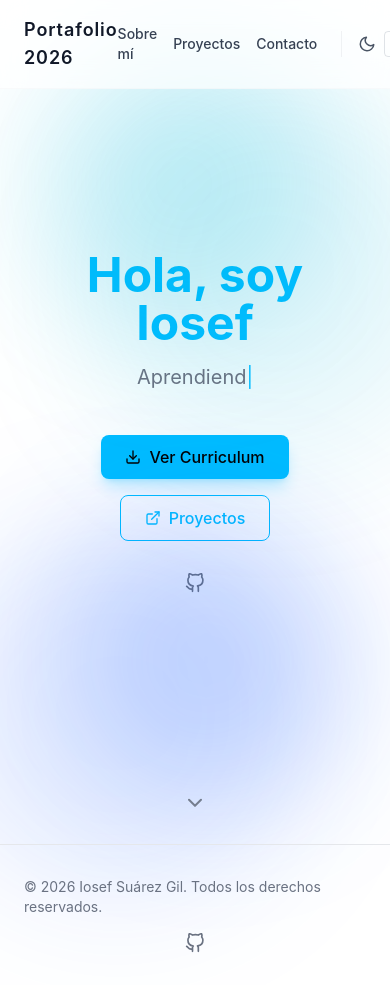
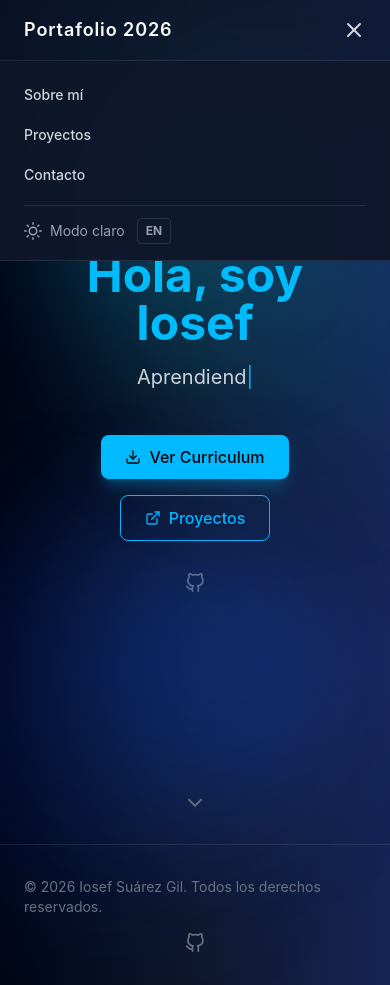
Before and after one commit to SuarezGil/Portafolio-web, a React (Vite) app in the folder apps/frontend/: page / in a window 390 px wide. Both pictures are taken after a click on the button "Abrir menú". Built offline with nearby package versions, Linux system fonts and the light colour scheme.

Commit message:
Add mobile hamburger menu to fix navbar overflow
On narrow viewports the horizontal nav overflowed the screen (title
wrapped, language toggle got clipped off). Collapses into a hamburger
menu below the md breakpoint instead.

```diff
--- a/apps/frontend/src/components/NavBar.jsx
+++ b/apps/frontend/src/components/NavBar.jsx
@@ -1,20 +1,24 @@
+import { useState } from 'react'
 import { Link } from 'react-router-dom'
 import { useTheme } from '../context/ThemeContext'
 import { useI18n } from '../context/I18nContext'
-import { FiSun, FiMoon } from 'react-icons/fi'
+import { FiSun, FiMoon, FiMenu, FiX } from 'react-icons/fi'
 
 function NavBar() {
   const { theme, toggleTheme } = useTheme()
   const { t, toggleLang } = useI18n()
+  const [menuOpen, setMenuOpen] = useState(false)
+
+  const closeMenu = () => setMenuOpen(false)
 
   return (
     <header className="fixed top-0 left-0 right-0 z-50">
       <nav className="flex items-center justify-between px-6 md:px-12 py-4 text-gray-900 dark:text-white bg-white/70 dark:bg-slate-900/70 backdrop-blur-md border-b border-gray-200/20 dark:border-white/10 transition-colors">
-        <Link to="/" className="text-lg md:text-xl font-semibold tracking-wider hover:text-sky-400 transition">
+        <Link to="/" onClick={closeMenu} className="text-lg md:text-xl font-semibold tracking-wider hover:text-sky-400 transition">
           Portafolio 2026
         </Link>
 
-        <ul className="flex items-center gap-4 md:gap-6 text-sm">
+        <ul className="hidden md:flex items-center gap-4 md:gap-6 text-sm">
           <li>
             <Link to="/about" className="text-gray-700 dark:text-gray-300 hover:text-sky-400 transition duration-300 font-medium">
               {t('nav.about')}
@@ -48,7 +52,52 @@ function NavBar() {
             </button>
           </li>
         </ul>
+
+        <button
+          onClick={() => setMenuOpen((open) => !open)}
+          className="md:hidden text-gray-700 dark:text-gray-300 hover:text-sky-400 transition"
+          aria-label={menuOpen ? t('nav.close') : t('nav.menu')}
+        >
+          {menuOpen ? <FiX size={24} /> : <FiMenu size={24} />}
+        </button>
       </nav>
+
+      {menuOpen && (
+        <ul className="md:hidden flex flex-col gap-1 px-6 py-4 text-sm bg-white/95 dark:bg-slate-900/95 backdrop-blur-md border-b border-gray-200/20 dark:border-white/10">
+          <li>
+            <Link to="/about" onClick={closeMenu} className="block py-2 text-gray-700 dark:text-gray-300 hover:text-sky-400 transition font-medium">
+              {t('nav.about')}
+            </Link>
+          </li>
+          <li>
+            <Link to="/projects" onClick={closeMenu} className="block py-2 text-gray-700 dark:text-gray-300 hover:text-sky-400 transition font-medium">
+              {t('nav.projects')}
+            </Link>
+          </li>
+          <li>
+            <Link to="/contact" onClick={closeMenu} className="block py-2 text-gray-700 dark:text-gray-300 hover:text-sky-400 transition font-medium">
+              {t('nav.contact')}
+            </Link>
+          </li>
+          <li className="flex items-center gap-3 pt-3 mt-2 border-t border-gray-200/20 dark:border-white/10">
+            <button
+              onClick={toggleTheme}
+              className="flex items-center gap-2 text-gray-600 dark:text-gray-400 hover:text-sky-400 transition"
+              aria-label={theme === 'dark' ? t('theme.light') : t('theme.dark')}
+            >
+              {theme === 'dark' ? <FiSun size={18} /> : <FiMoon size={18} />}
+              {theme === 'dark' ? t('theme.light') : t('theme.dark')}
+            </button>
+
+            <button
+              onClick={toggleLang}
+              className="text-xs font-bold text-gray-600 dark:text-gray-400 hover:text-sky-400 transition px-2 py-1 border border-gray-400/30 dark:border-gray-500/30 rounded"
+            >
+              {t('lang.switch')}
+            </button>
+          </li>
+        </ul>
+      )}
     </header>
   )
 }
--- a/apps/frontend/src/translations/en.json
+++ b/apps/frontend/src/translations/en.json
@@ -2,7 +2,9 @@
   "nav": {
     "about": "About",
     "projects": "Projects",
-    "contact": "Contact"
+    "contact": "Contact",
+    "menu": "Open menu",
+    "close": "Close menu"
   },
   "hero": {
     "greeting": "Hi, I'm",
--- a/apps/frontend/src/translations/es.json
+++ b/apps/frontend/src/translations/es.json
@@ -2,7 +2,9 @@
   "nav": {
     "about": "Sobre mí",
     "projects": "Proyectos",
-    "contact": "Contacto"
+    "contact": "Contacto",
+    "menu": "Abrir menú",
+    "close": "Cerrar menú"
   },
   "hero": {
     "greeting": "Hola, soy",
```
